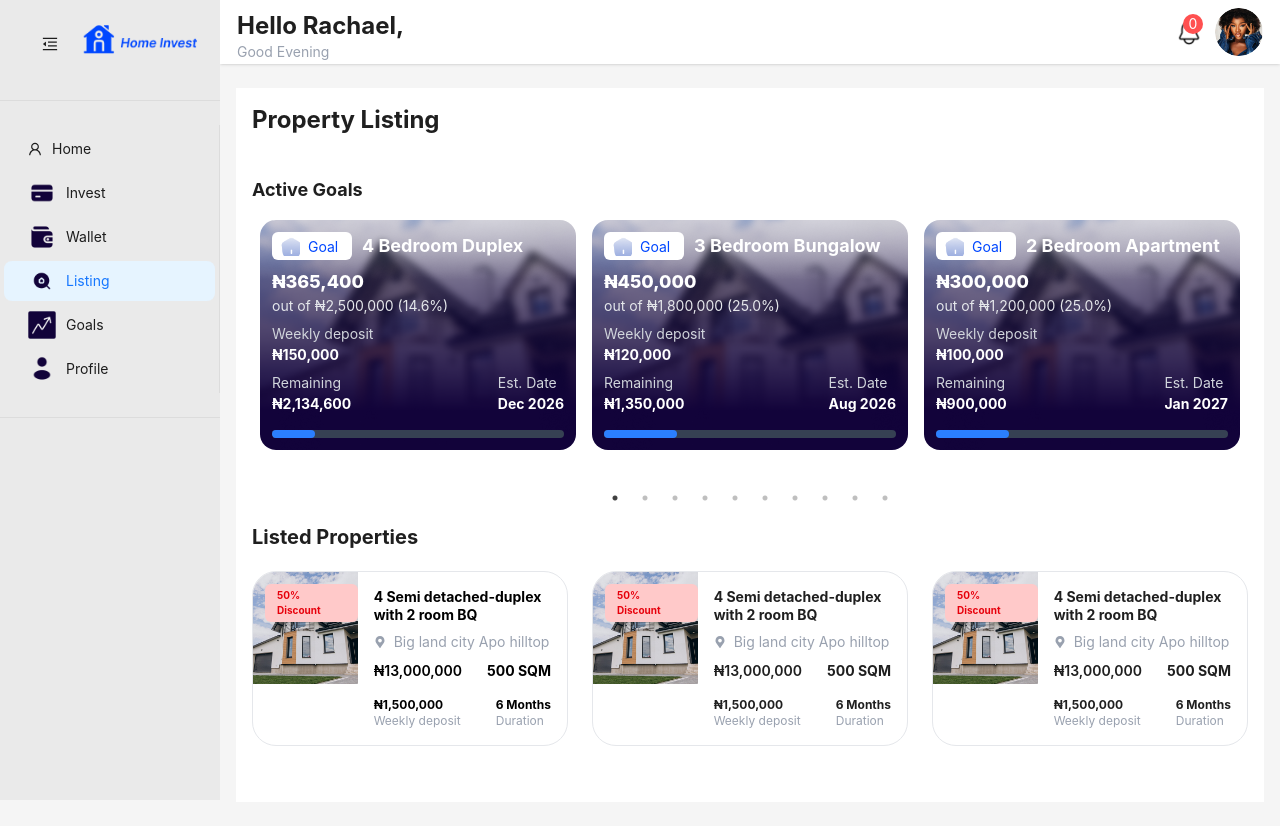
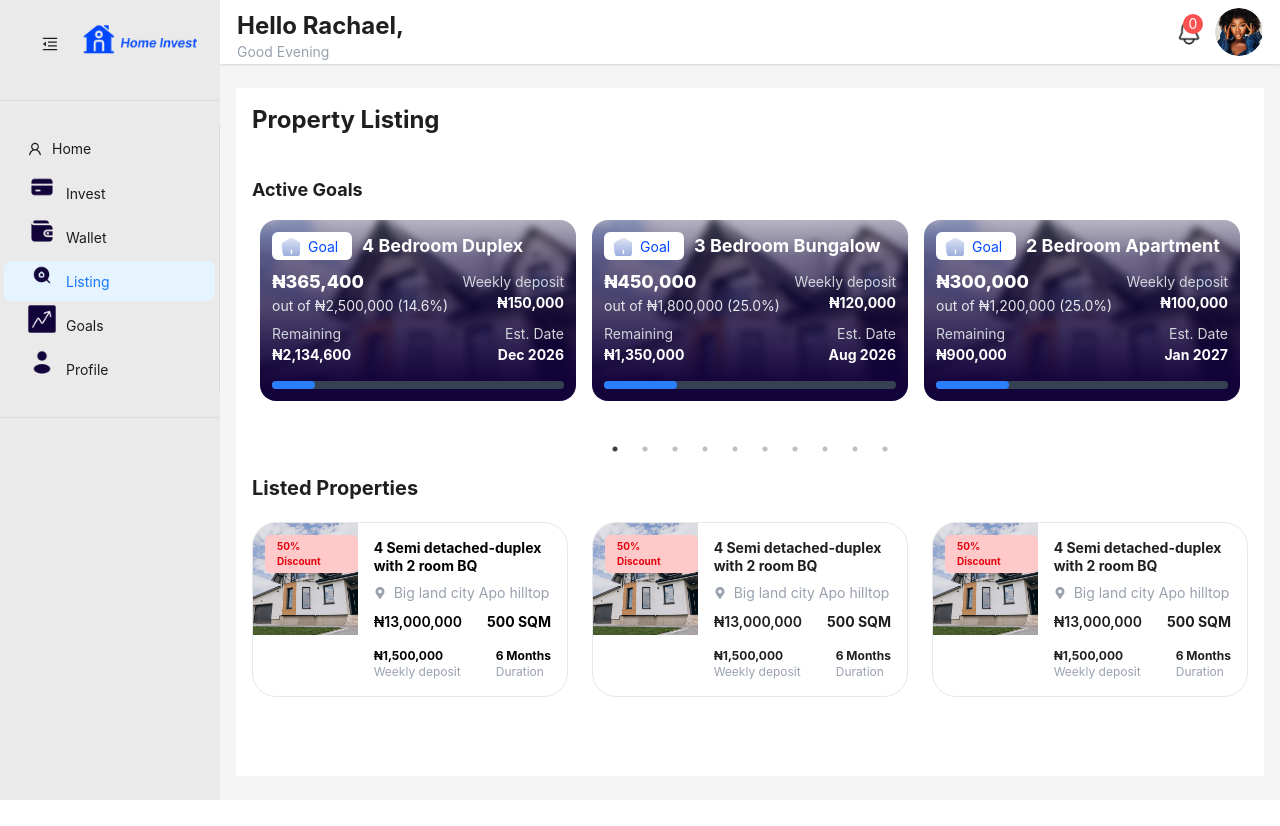
Before and after one commit to emmasam1/ilefundapp, a React (Vite) app: page /dashboard/listing in a window 1280 px wide. After the commit the page ends 800 px from the top, so only its background shows below. Built offline with nearby package versions, Linux system fonts and the light colour scheme.

Commit message:
fixt load issues

```diff
--- a/src/pages/dashboard/Listing.jsx
+++ b/src/pages/dashboard/Listing.jsx
@@ -139,18 +139,21 @@ const Listing = () => {
                     <h2 className="text-lg font-bold">{goal.title}</h2>
                   </div>
 
+                  <div className="flex justify-between items-center">
+                    <div>
                       <h3 className="text-lg font-extrabold mt-2">
                         ₦{goal.paid.toLocaleString()}
                       </h3>
                       <p className="text-sm text-gray-200">
                         out of ₦{goal.total.toLocaleString()} ({goal.progress}%)
                       </p>
-
+                    </div>
                     <div className="mt-2">
-                    <p className="text-gray-300 text-sm">Weekly deposit</p>
-                    <h4 className="font-bold">
+                      <p className="text-gray-300 text-sm text-right">Weekly deposit</p>
+                      <h4 className="font-bold text-right">
                         ₦{goal.weeklyDeposit.toLocaleString()}
                       </h4>
+                    </div>
                   </div>
 
                   <div className="flex justify-between mt-2">
@@ -161,8 +164,8 @@ const Listing = () => {
                       </h4>
                     </div>
                     <div>
-                      <p className="text-gray-300 text-sm">Est. Date</p>
-                      <h4 className="font-bold">{goal.estDate}</h4>
+                      <p className="text-gray-300 text-sm text-right">Est. Date</p>
+                      <h4 className="font-bold text-right">{goal.estDate}</h4>
                     </div>
                   </div>
 
@@ -183,8 +186,10 @@ const Listing = () => {
       <div className="my-10">
         <h1 className="font-bold text-xl mb-5">Listed Properties</h1>
         <div className="grid md:grid-cols-3 gap-6">
-
-          <Link to="/dashboard/listing/details" className="no-underline !text-black">
+          <Link
+            to="/dashboard/listing/details"
+            className="no-underline !text-black"
+          >
             <div className="bg-white rounded-3xl overflow-hidden flex flex-col sm:flex-row border border-gray-200">
               {/* Left Image */}
               <div className="relative w-full sm:w-1/3">
```
Also changed, not shown: vite.config.js (+0 -8 lines), vercel.json. Lines whose indentation alone changed are shown as unchanged.
